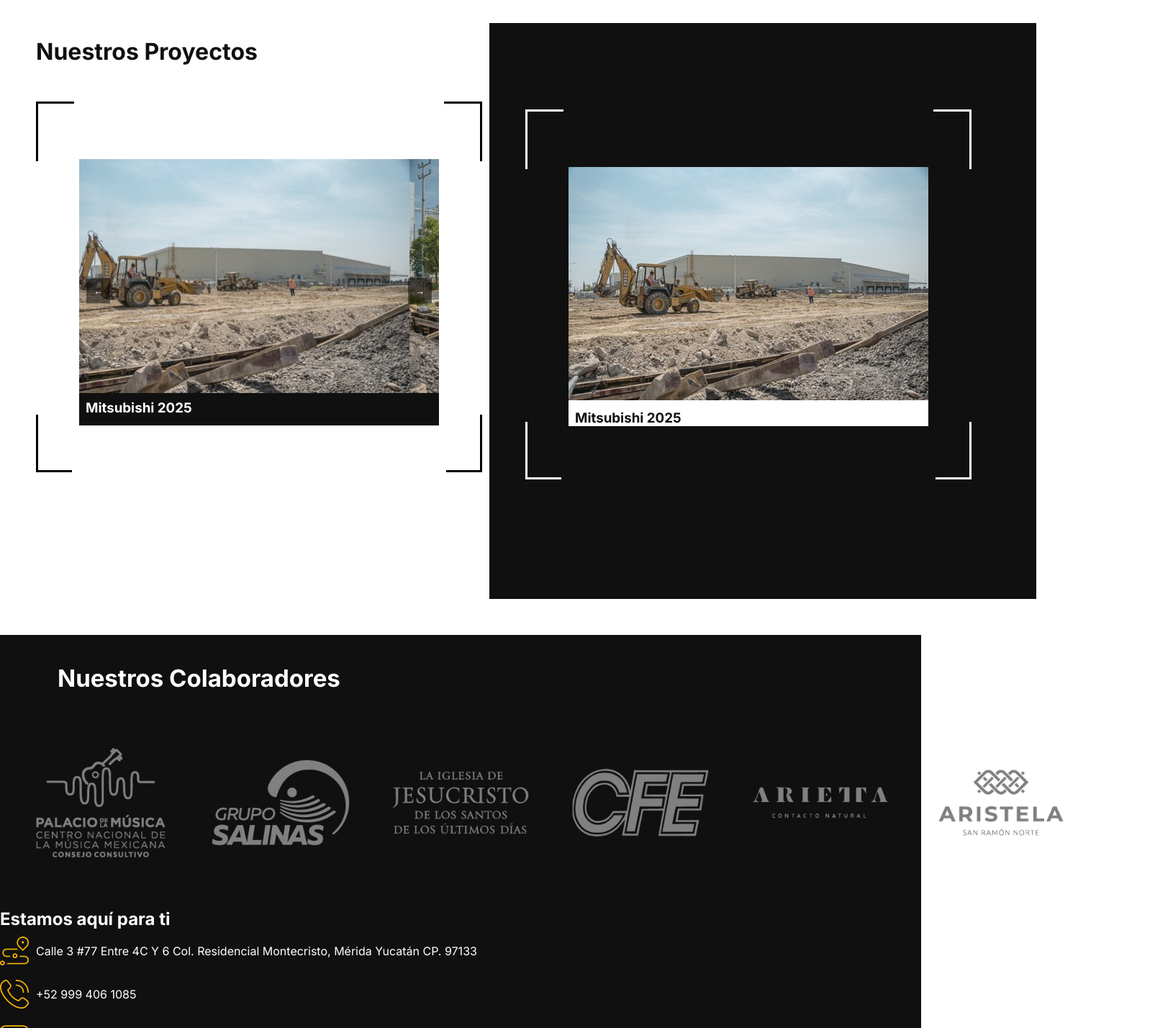
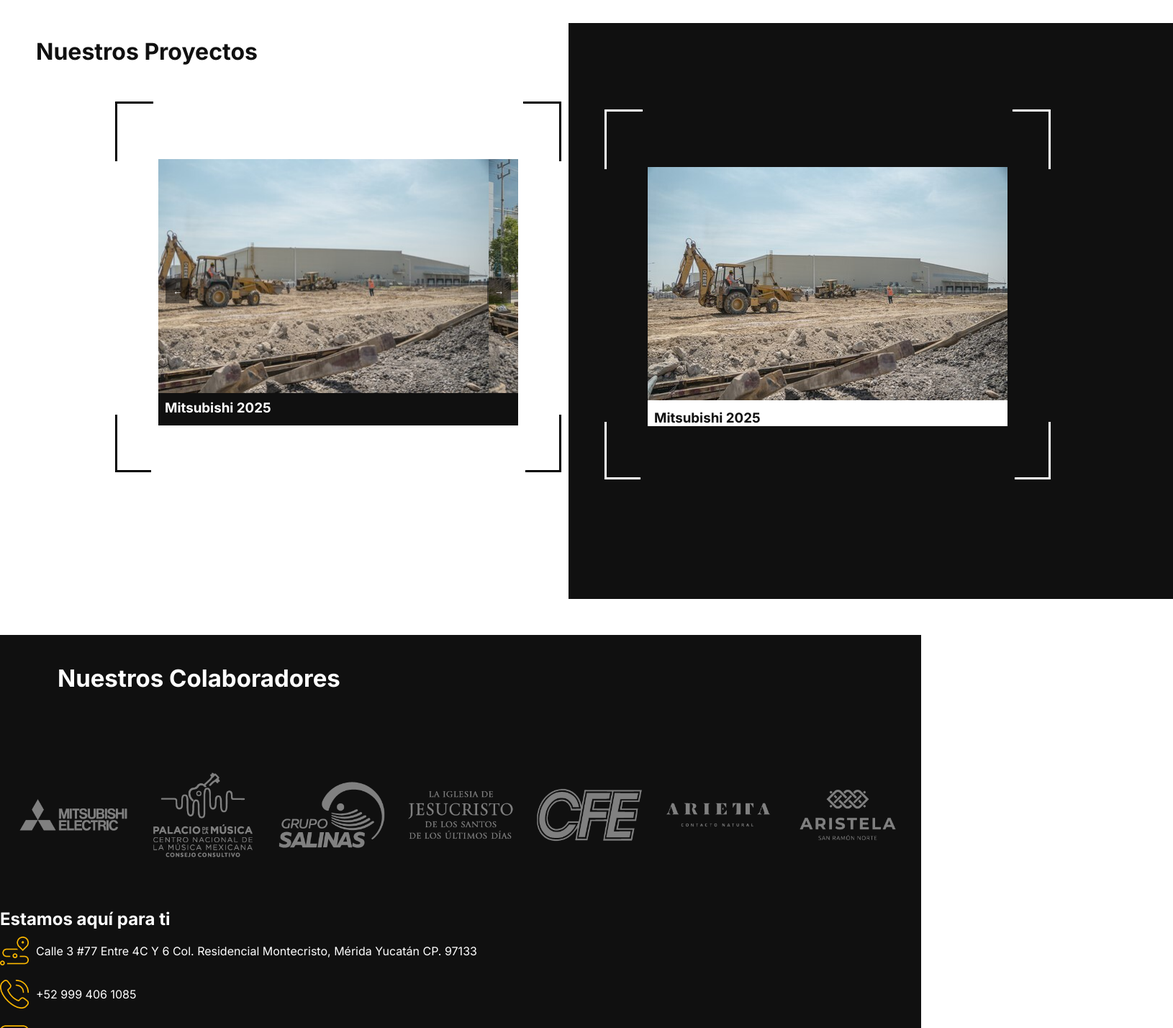
Before and after one commit to AmairaniArellano/omega-project, a plain HTML site: page index.html in a window 1280 px wide. Shown: the part 940-2368 px from the top of the page at 72% size, 1630 px wide, since content can reach past the window. Drawn offline with Linux system fonts and the light colour scheme.

Commit message:
correcciones 1

```diff
--- a/estilos/estilos.css
+++ b/estilos/estilos.css
@@ -95,7 +95,7 @@ ul {
   display: inline-block;
   padding: 90px 70px;
   background-color: var(--color-secundario);
-  margin: 40px auto 40px 40px;
+  margin: 40px auto 40px 150px;
 
 }
 
@@ -211,7 +211,7 @@ ul {
 .wrapper2 .photo-frame-2 {
   position: relative;
   padding: 90px 70px;
-  margin: 40px 0 40px 40px;
+  margin: 40px 80px 40px 40px;
   float: right;
 }
 
@@ -298,7 +298,7 @@ ul {
 }
 
 .Colaboradores h2{
-  padding: 40px 0 40px 80px;
+  padding: 40px 0 80px 80px;
   font-size: 33px;
 }
 
@@ -306,12 +306,11 @@ ul {
   display: flex;
   flex-direction: row;
   padding: 1%;
-  justify-content: center;
-  gap: 4%;
+  justify-content: space-around;
 }
 
 .Colaboradores img {
-  inline-size: 200px;
+  inline-size: 154px;
 }
 
 .Contacto {
```
